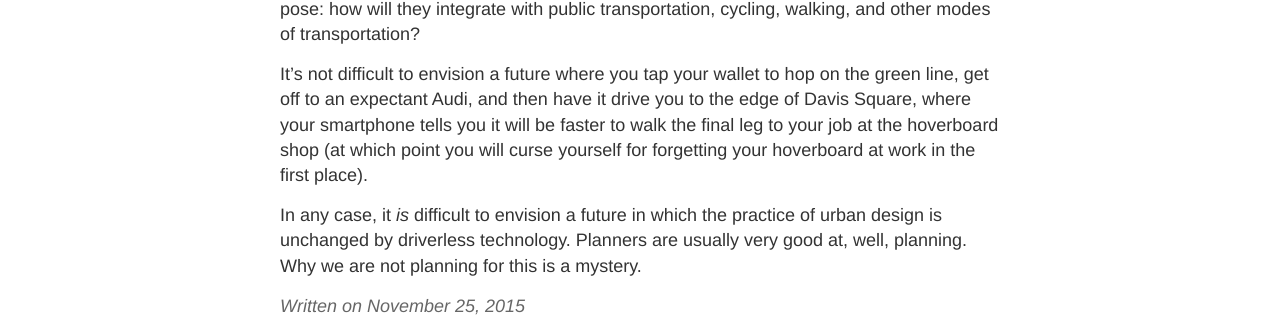
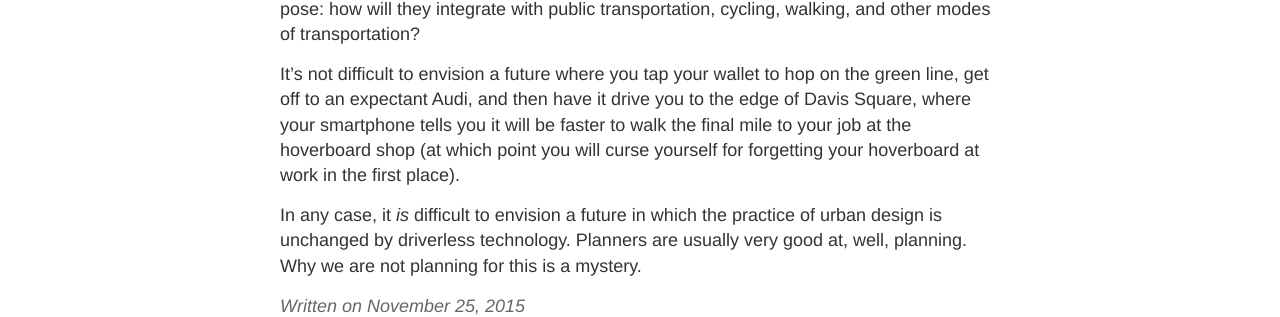
Before and after one commit to DanielHadley/DanielHadley.github.io, a Jekyll site: the page built from _posts/2015-11-25-Planning-For-Driverless.md, in a window 1280 px wide. Shown: the part 1759-2076 px from the top of the page. Built offline with Jekyll 4.4.1, drawn with Linux system fonts in a browser that asks for light colours; comment, search, counter and statistics services are not loaded.

Commit message:
driverless

```diff
--- a/_posts/2015-11-25-Planning-For-Driverless.md
+++ b/_posts/2015-11-25-Planning-For-Driverless.md
@@ -22,6 +23,6 @@ Somerville will not be a static lab. One of the most exciting and intriguing asp
 
 Somerville may help to solve one of the most pressing questions that driverless vehicles pose: how will they integrate with public transportation, cycling, walking, and other modes of transportation?
 
-It's not difficult to envision a future where you tap your wallet to hop on the green line, get off to an expectant Audi, and then have it drive you to the edge of Davis Square, where your smartphone tells you it will be faster to walk the final leg to your job at the hoverboard shop (at which point you will curse yourself for forgetting your hoverboard at work in the first place).
+It's not difficult to envision a future where you tap your wallet to hop on the green line, get off to an expectant Audi, and then have it drive you to the edge of Davis Square, where your smartphone tells you it will be faster to walk the final mile to your job at the hoverboard shop (at which point you will curse yourself for forgetting your hoverboard at work in the first place).
 
 In any case, it *is* difficult to envision a future in which the practice of urban design is unchanged by driverless technology. Planners are usually very good at, well, planning. Why we are not planning for this is a mystery.
```
Also changed, not shown: other parts of _posts/2015-11-25-Planning-For-Driverless.md (+1 -0 lines).
